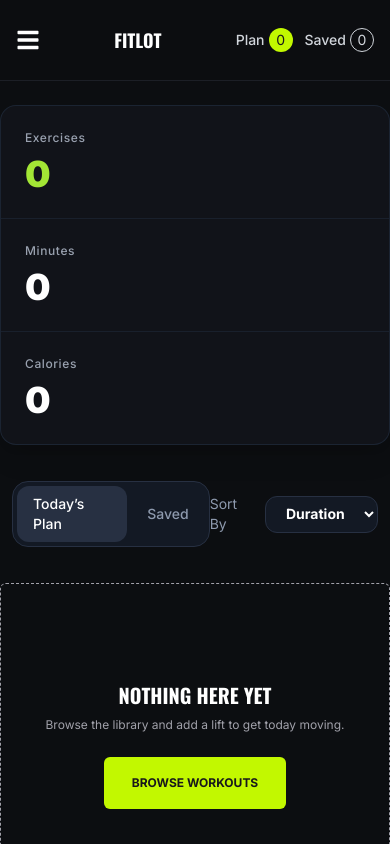
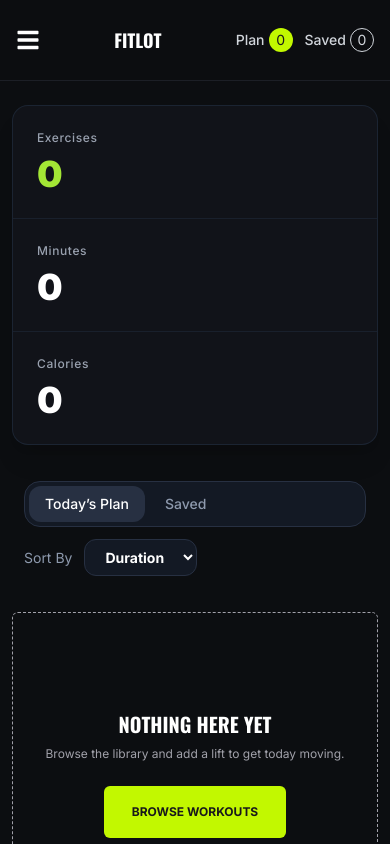
Before and after one commit to mdsumondev/fit-log, a Next.js app: page /my-plan in a window 390 px wide. Shown: the top 844 px of the page. Built offline with nearby package versions, Linux system fonts and the light colour scheme.

Commit message:
Final fix

```diff
--- a/src/app/Components/MyPlan/PlanCard.tsx
+++ b/src/app/Components/MyPlan/PlanCard.tsx
@@ -77,13 +77,13 @@ const PlanCard = ({ item, visivility, handleRemoveItem }: PlanCardProps) => {
 
       <div className="flex items-center gap-3 w-full sm:w-auto justify-center">
         <Link href={`/details/${id}`}>
-          <button className="cursor-pointer w-full sm:w-auto px-5 py-2.5 rounded-full border border-gray-700 text-sm font-semibold text-gray-200 hover:bg-gray-800 transition">
+          <button className="cursor-pointer lg:w-full sm:w-auto px-5 py-2.5 rounded-full border border-gray-700 text-sm font-semibold text-gray-200 hover:bg-gray-800 transition">
             View Details
           </button>
         </Link>
 
         <button
-          className={`w-full ${visivility} sm:w-auto px-6 py-2.5 rounded-full bg-[#ccff00] text-black font-extrabold text-sm hover:bg-lime-400 transition shadow-lg`}
+          className={`lg:w-full ${visivility} sm:w-auto px-6 py-2.5 rounded-full bg-[#ccff00] text-black font-extrabold text-sm hover:bg-lime-400 transition shadow-lg`}
         >
           Mark as Done
         </button>
--- a/src/app/my-plan/page.tsx
+++ b/src/app/my-plan/page.tsx
@@ -17,7 +17,7 @@ const MayPlanPage = () => {
   };
 
   return (
-    <div>
+    <div className="px-3 lg:px-0">
       <section className="container mx-auto">
         <Calcualtion
           activeTabDatas={activeTab === "Today’s Plan" ? addPlan : savePlan}
@@ -25,8 +25,8 @@ const MayPlanPage = () => {
       </section>
 
       <section className="container mx-auto">
-        <div className="flex mb-6 items-center justify-between w-full p-3 text-white">
-          <div className="flex items-center bg-[#131924] border border-[#273042] p-1 rounded-2xl">
+        <div className="flex mb-6 items-center justify-between w-full p-3 text-white flex-wrap">
+          <div className="flex items-center bg-[#131924] border border-[#273042] p-1 rounded-2xl lg:w-auto w-screen lg:mb-0 mb-3 ">
             <div className="flex items-center gap-1">
               <label
                 className={`px-4 py-2 rounded-xl cursor-pointer text-sm font-medium transition-colors ${
```
